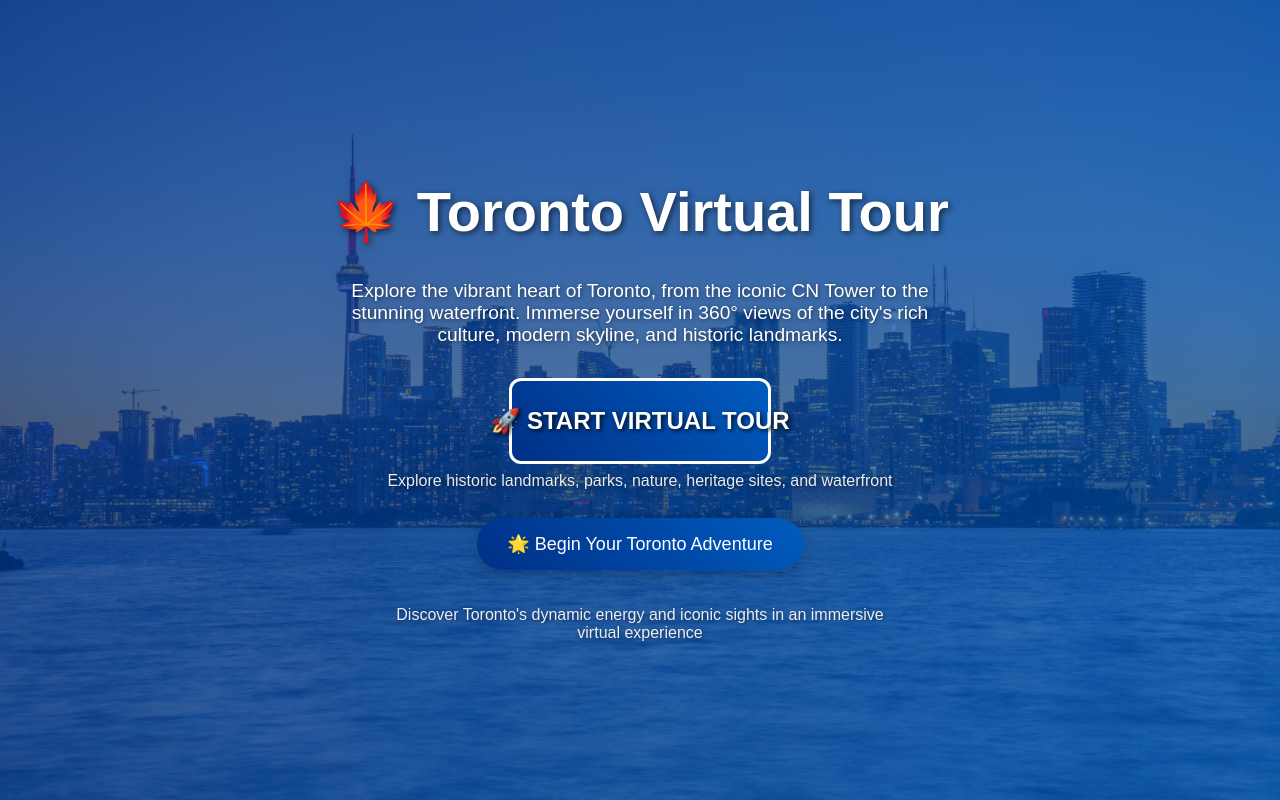
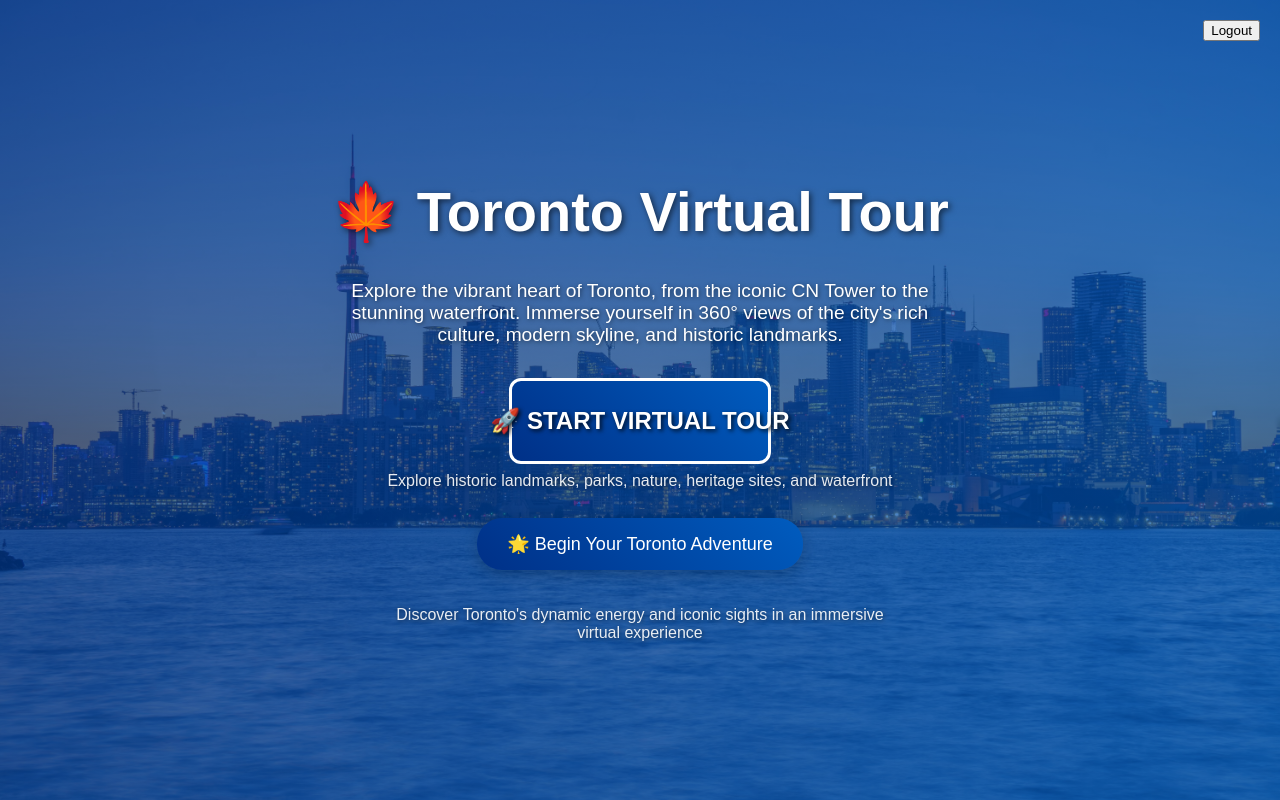
Before and after one commit to kcinjojo1/archviz, a Flask app: page /dashboard in a window 1280 px wide. Run offline with Flask 3, Linux system fonts and the light colour scheme; the visitor is signed in with stand-in values (Sample User, id 1); some libraries are stand-ins or nearby versions.

Commit message:
Update index.html

```diff
--- a/templates/index.html
+++ b/templates/index.html
@@ -15,6 +15,11 @@
   </head>
   <body>
     <div id="home">
+      <div style="position: absolute; top: 20px; right: 20px;">
+        <form action="{{ url_for('logout') }}" method="get">
+          <button type="submit" class="logout-btn">Logout</button>
+        </form>
+      </div>
       <h1>🍁 Toronto Virtual Tour</h1>
       <p class="intro-text">
         Explore the vibrant heart of Toronto, from the iconic CN Tower to the stunning waterfront.
@@ -22,7 +27,7 @@
       </p>
       <div class="map-area downtown-area" onclick="startTour()">
         <div>
-          <div>🚀 START VIRTUAL TOUR</div>
+          <div class="padding" >🚀 START VIRTUAL TOUR</div>
         </div>
       </div>
       <p class="map-description">
```
